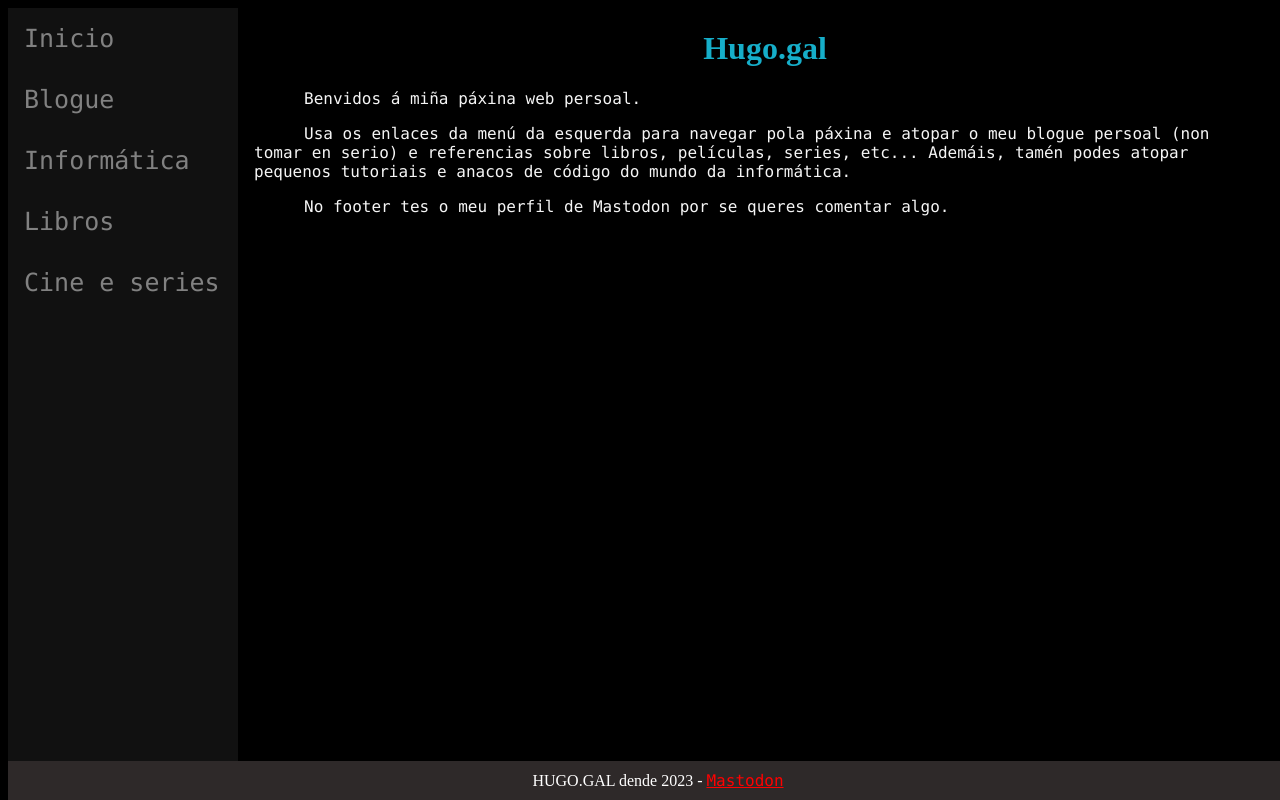
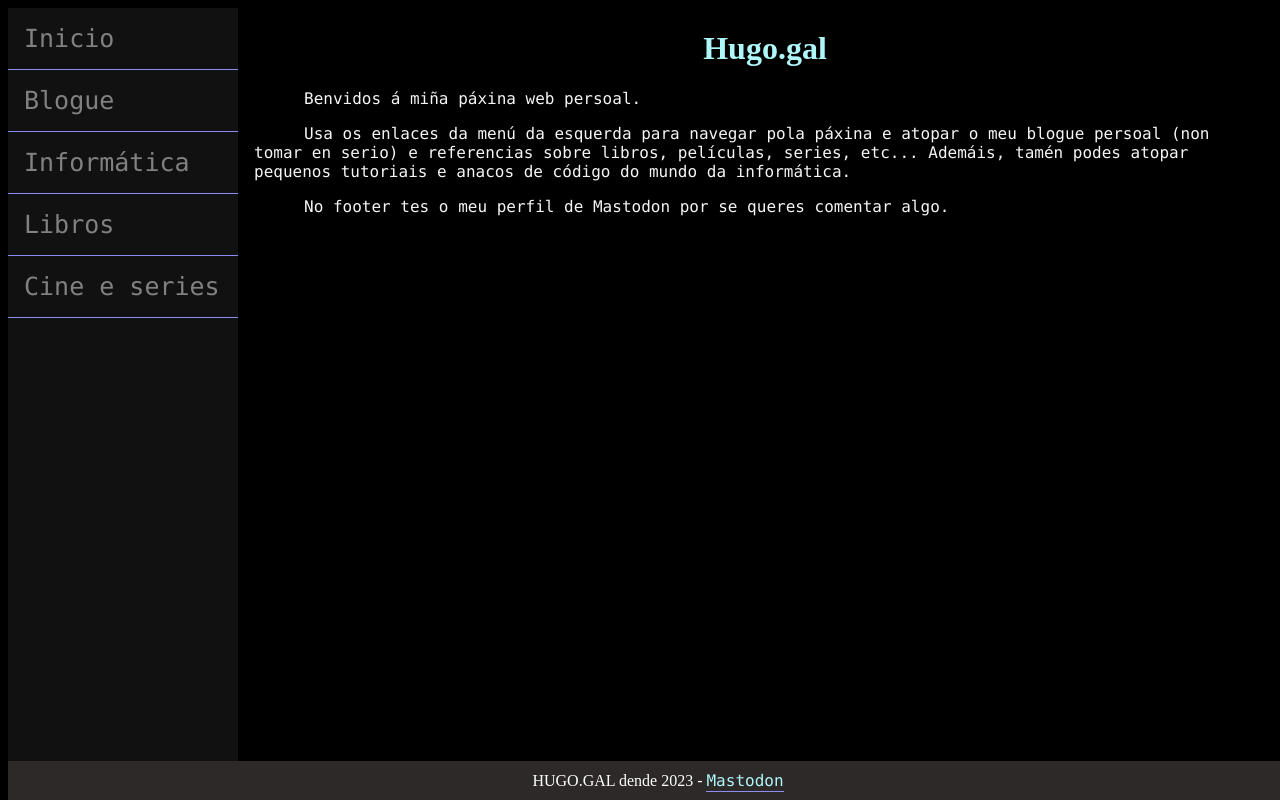
Before and after one commit to spukes/spukes.github.io, a PHP site: page /index.html in a window 1280 px wide. Run offline with PHP 8.4, Linux system fonts and the light colour scheme.

Commit message:
css improve

```diff
--- a/style.css
+++ b/style.css
@@ -6,10 +6,11 @@ body {
 
 h1 {
 	text-align: center;
-	color: rgb(22, 174, 201);
+	color: rgb(174, 246, 248);
 	margin-left: 20px;
+}
 
-}
+
 
 p {
 	text-indent: 50px;
@@ -32,21 +33,26 @@ p {
 
  /* unvisited link */
  a:link {
-	color: red;
+	color: rgb(174, 246, 248);
 	font-family: "Lucida Console", "Courier New", monospace;
+  text-decoration: none; padding-bottom: 1px; border-bottom: 1px solid #8d8df3;
 	/*background-color: rgb(255, 145, 0);*/
   }
 
   /* visited link */
   a:visited {
 	font-family: "Lucida Console", "Courier New", monospace;
-	color: rgb(6, 214, 6);
+	color: rgb(174, 246, 248);
+  text-decoration: none; padding-bottom: 1px; border-bottom: 1px solid #8d8df3;
+
   }
 
   /* mouse over link */
   a:hover {
 	font-family: "Lucida Console", "Courier New", monospace;
 	color: hotpink;
+  cursor: pointer
+
   }
 
   /* selected link */
@@ -82,7 +88,7 @@ ul{
 article{
   padding: 3px;
   background-color: #201e1e;
-  border: 1px solid green;
+  border: 1px solid rgb(174, 246, 248);
   border-radius: 10px;
 
 }
```
